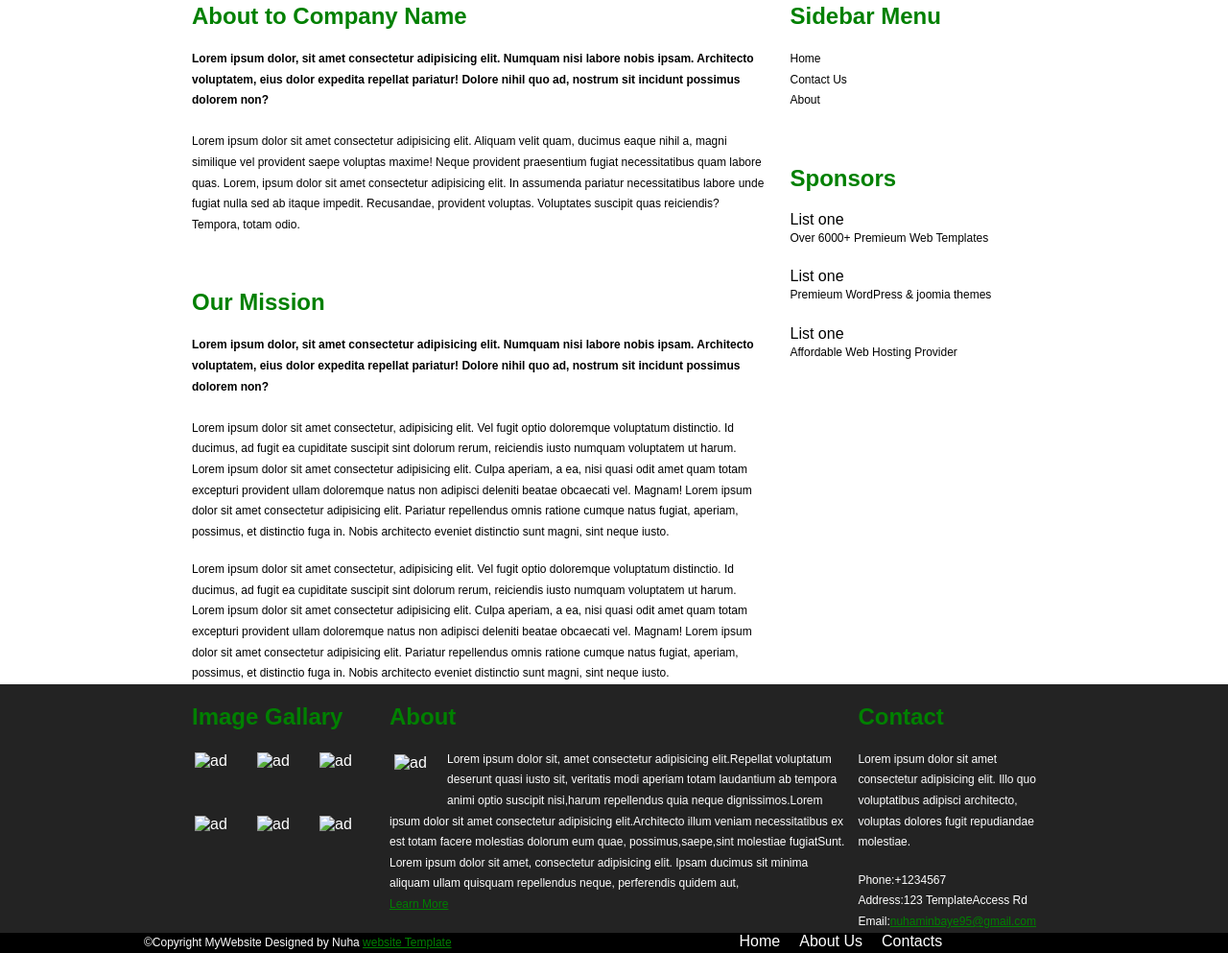
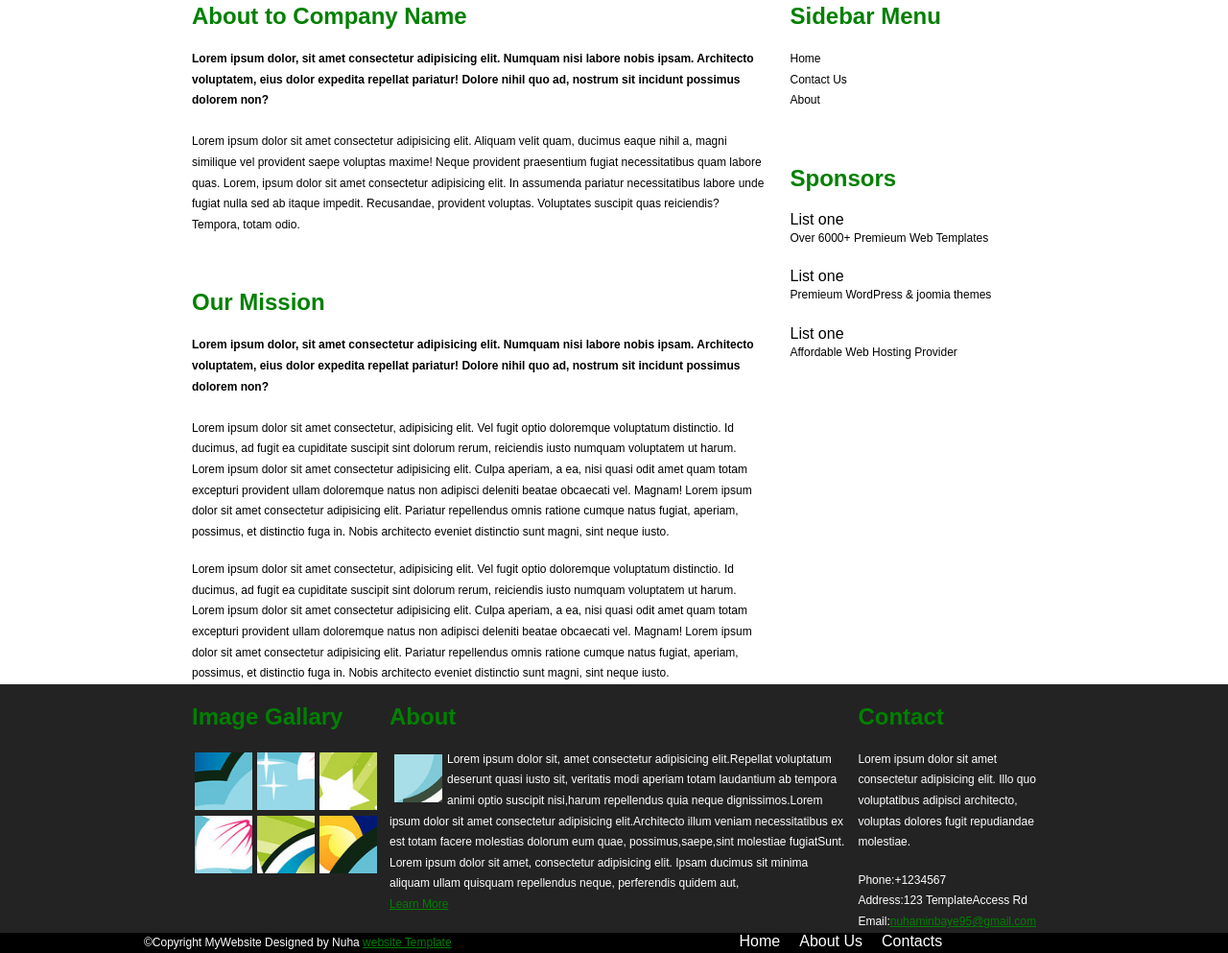
Before and after one commit to NuhaminBaye/Assessment-2_Nuhamin-Baye_UGR-7367-15_Section1, a plain HTML site: page src/html/about.html in a window 1280 px wide. Shown: the part 162-1155 px from the top of the page at 96% size. Drawn offline with Linux system fonts and the light colour scheme; the site is published under a folder, as on GitHub Pages, so addresses that start at the root find nothing.

Commit message:
Update about.html

```diff
--- a/src/html/about.html
+++ b/src/html/about.html
@@ -96,19 +96,19 @@
             <div id="imagecollection">
                 <h2>Image Gallary</h2>
                 <div class="upper">
-                    <img src="/src/images/image1.jpg" width="60" height="60" alt="ad">
-                    <img src="/src/images/image2.jpg" width="60" height="60" alt="ad">
-                    <img src="/src/images/image3.jpg" width="60" height="60" alt="ad">
+                    <img src="../images/image1.jpg" width="60" height="60" alt="ad">
+                    <img src="../images/image2.jpg" width="60" height="60" alt="ad">
+                    <img src="../images/image3.jpg" width="60" height="60" alt="ad">
                 </div>
                 <div class="lower">
-                    <img src="/src/images/image4.jpg" width="60" height="60" alt="ad">
-                    <img src="/src/images/image5.jpg" width="60" height="60" alt="ad">
-                    <img src="/src/images/image6.jpg" width="60" height="60" alt="ad">
+                    <img src="../images/image4.jpg" width="60" height="60" alt="ad">
+                    <img src="../images/image5.jpg" width="60" height="60" alt="ad">
+                    <img src="../images/image6.jpg" width="60" height="60" alt="ad">
                 </div>
             </div>
             <div id="aboutcollection">
                 <h2>About</h2>
-                <img src="/src/images/image7.jpg" width="60" height="60" alt="ad">
+                <img src="../images/image7.jpg" width="60" height="60" alt="ad">
                 <p>Lorem ipsum dolor sit, amet consectetur adipisicing
                     elit.Repellat voluptatum deserunt quasi iusto sit,
                     veritatis modi aperiam totam laudantium ab tempora
```
